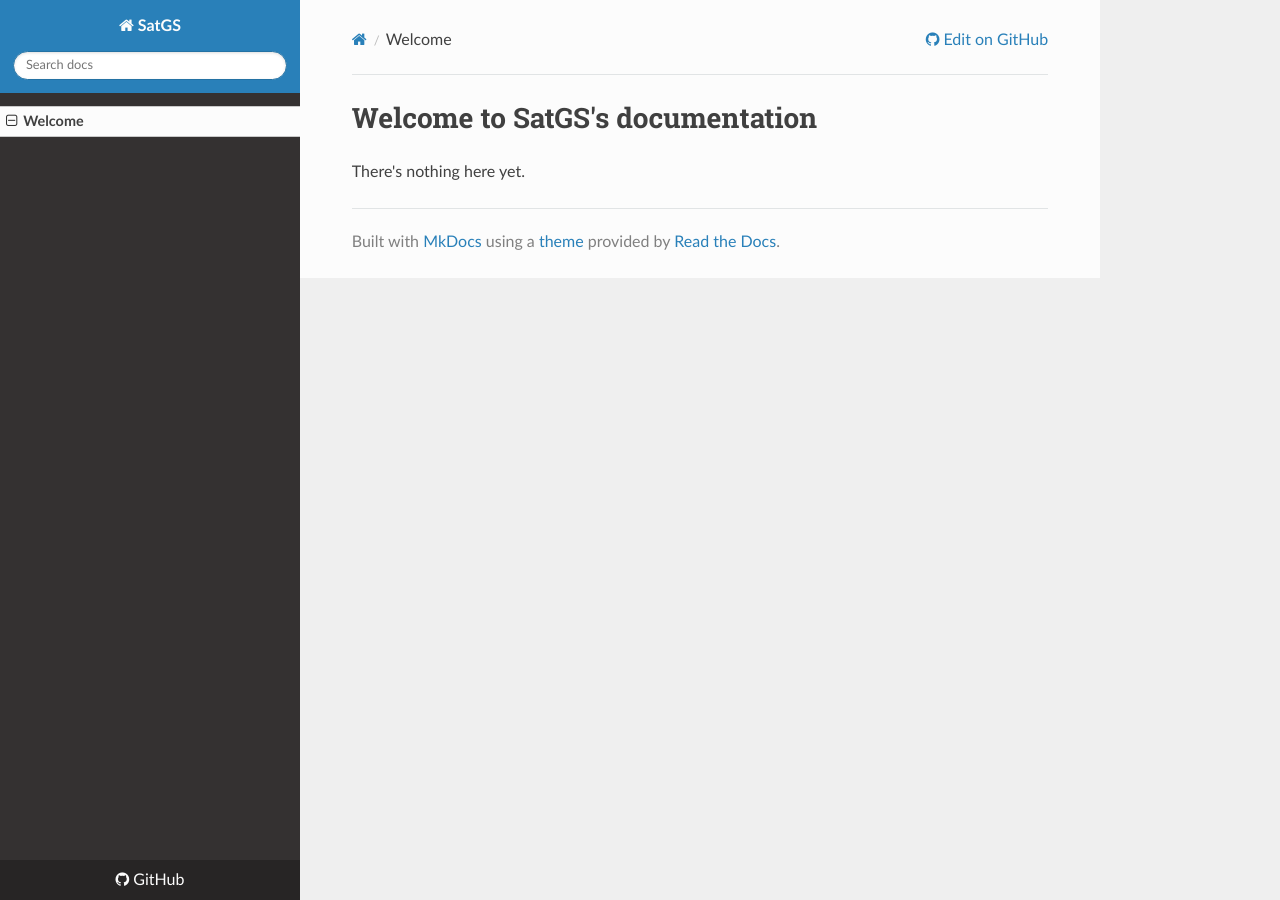
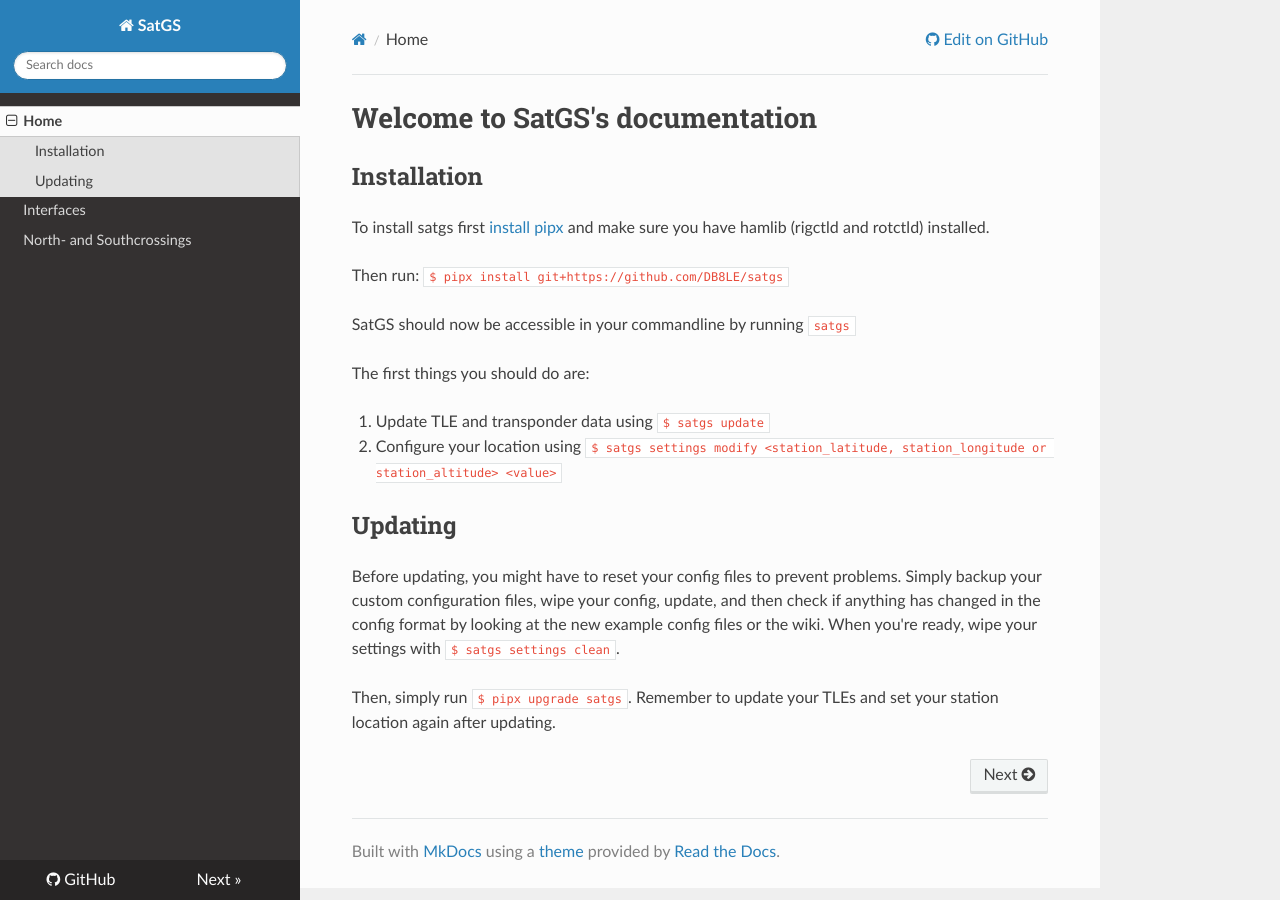
Before and after one commit to DB8LE/satgs, an MkDocs documentation site: the page built from docs/index.md, in a window 1280 px wide. Built offline with MkDocs 1.6.1, drawn with Linux system fonts in a browser that asks for light colours; nearby versions of some CDN libraries.

Commit message:
Move README to wiki and improve info

```diff
--- a/docs/index.md
+++ b/docs/index.md
@@ -1,3 +1,20 @@
 # Welcome to SatGS's documentation
 
-There's nothing here yet.
+## Installation
+
+To install satgs first [install pipx](https://pipx.pypa.io/latest/installation/) and make sure you have hamlib (rigctld and rotctld) installed.
+
+Then run: `$ pipx install git+https://github.com/DB8LE/satgs`
+
+SatGS should now be accessible in your commandline by running `satgs`
+
+The first things you should do are:
+
+1. Update TLE and transponder data using `$ satgs update`
+2. Configure your location using `$ satgs settings modify <station_latitude, station_longitude or station_altitude> <value>`
+
+## Updating
+
+Before updating, you might have to reset your config files to prevent problems. Simply backup your custom configuration files, wipe your config, update, and then check if anything has changed in the config format by looking at the new example config files or the wiki. When you're ready, wipe your settings with `$ satgs settings clean`.
+
+Then, simply run `$ pipx upgrade satgs`. Remember to update your TLEs and set your station location again after updating.
--- a/mkdocs.yml
+++ b/mkdocs.yml
@@ -3,7 +3,9 @@ repo_url: https://github.com/DB8LE/satgs
 edit_uri: edit/main/docs/
 
 nav:
-  - "Welcome": "index.md"
+  - "Home": "index.md"
+  - "Interfaces": "interfaces.md"
+  - "North- and Southcrossings": "crossings.md"
 
 theme:
   name: readthedocs
```
Also changed, not shown: README.md (+2 -81 lines), docs/crossings.md (added, +15 -0 lines), docs/interfaces.md (added, +55 -0 lines).
